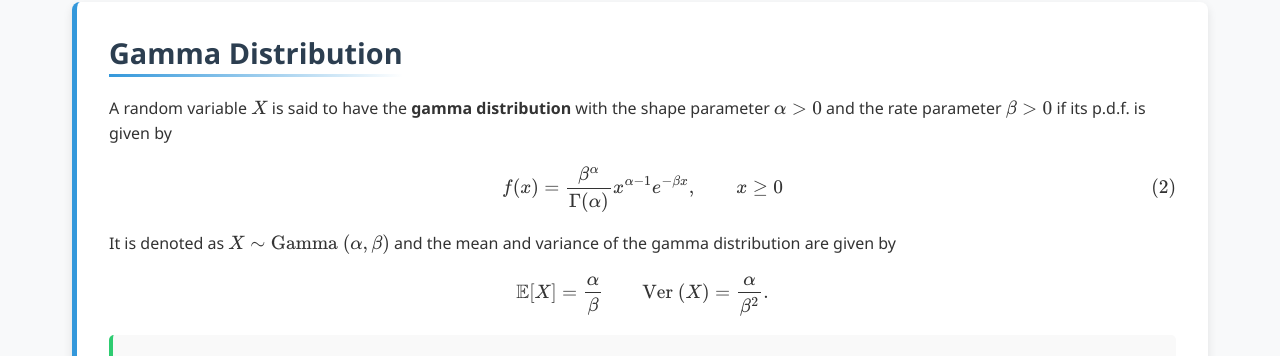
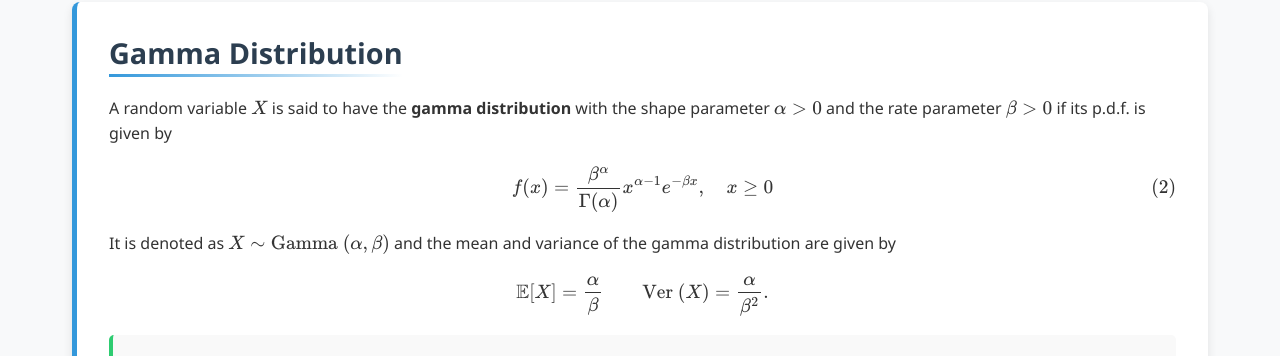
Before and after one commit to Yusukey01/yusukey01.github.io, a Jekyll site: the page built from Mathematics/Probability/gamma.html, in a window 1280 px wide and 900 px high, scrolled down 3281 px. Shown: the part 94-450 px from the top of the window. Built offline with Jekyll 4.4.1, drawn with Linux system fonts in a browser that asks for light colours; some of the changed text lies outside the part shown.

Commit message:
organizing text

```diff
--- a/Mathematics/Probability/gamma.html
+++ b/Mathematics/Probability/gamma.html
@@ -125,7 +125,7 @@ description: Learn about Gamma and Beta distribution.
             A random variable \(X\) is said to have the <strong>gamma distribution</strong> with the shape parameter \(\alpha > 0\) and
             the rate parameter \(\beta > 0\) if its p.d.f. is given by
             \[
-            f(x) = \frac{\beta^\alpha}{\Gamma(\alpha)}x^{\alpha-1}e^{-\beta x}, \qquad x \geq 0  \tag{2}
+            f(x) = \frac{\beta^\alpha}{\Gamma(\alpha)}x^{\alpha-1}e^{-\beta x}, \quad x \geq 0  \tag{2}
             \]
             It is denoted as \(X \sim \text{Gamma }(\alpha, \beta)\) and the mean and variance of the gamma distribution are given by
             \[
```
Also changed, not shown: other parts of Mathematics/Probability/gamma.html (+1 -1 lines).
